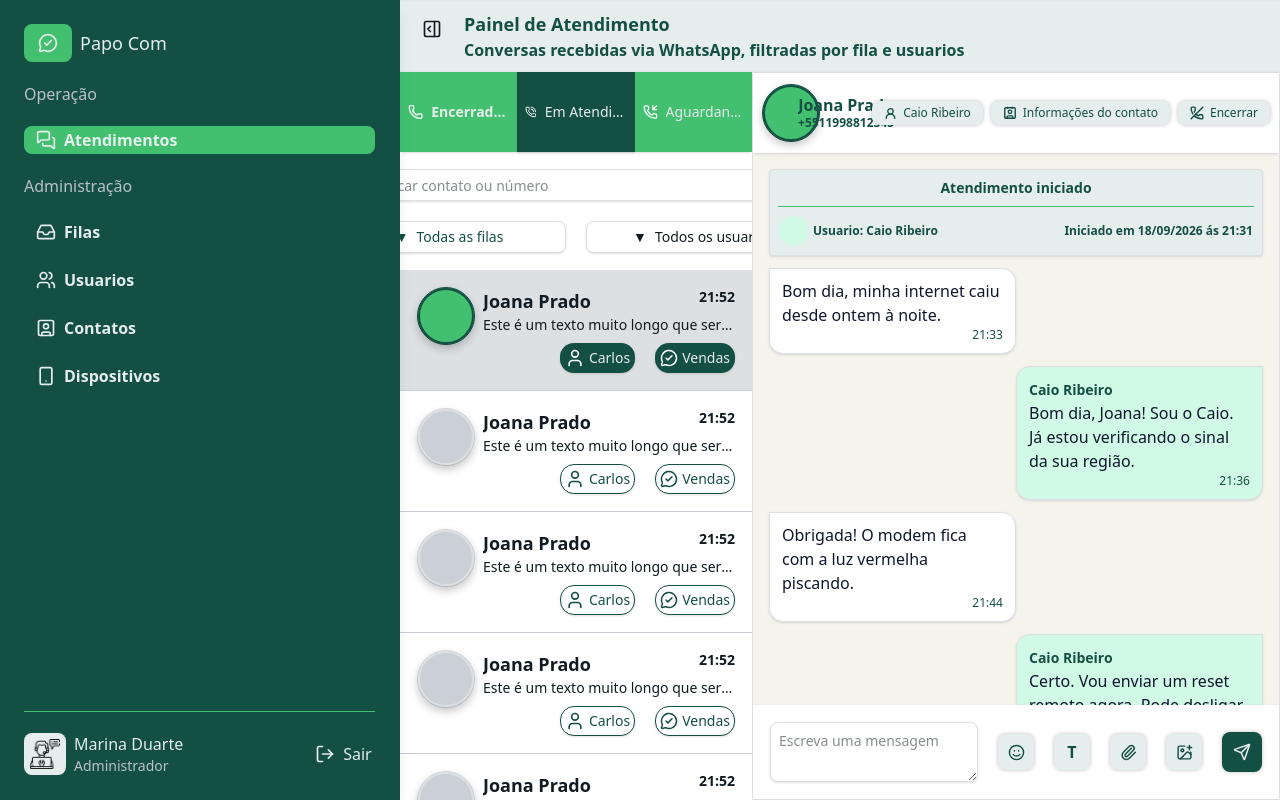
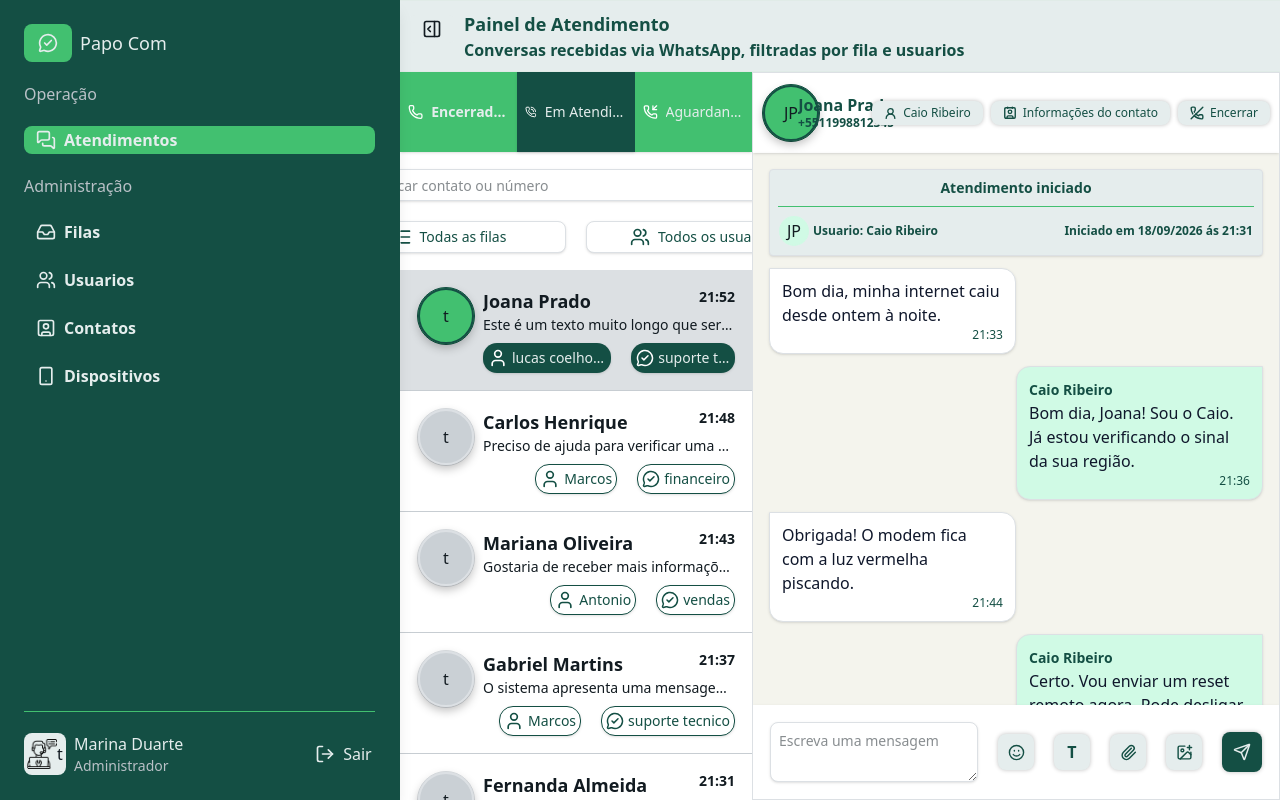
Before and after one commit to lucas-Coelho-Lucinda/PapoCom, a React (Vite) app: page /Atendimentos in a window 1280 px wide. Built offline with nearby package versions, Linux system fonts and the light colour scheme.

Commit message:
feat: implementação de ajustes para pesquisar e filtrar registros de listagens

```diff
--- a/src/pages/customerService/components/FiltersOptionsService/index.tsx
+++ b/src/pages/customerService/components/FiltersOptionsService/index.tsx
@@ -1,11 +1,15 @@
-import { Search } from "lucide-react";
+import { ListOrdered, Search, Users } from "lucide-react";
 import { CardLib } from "../../../../components/card";
 import { InputLib } from "../../../../components/Input";
 import { SelectLib } from "../../../../components/select";
 import { optionsQueue, optionsStatus } from "../TabsCall/selectOptions";
 import { CollpasedContext } from "../../../../context/collapsed";
+import type { FiltersOptionsServiceProps } from "./type";
 
-export const FiltersOptionsService = () => {
+export const FiltersOptionsService = ({
+  filterQueue,
+  filterUser,
+}: FiltersOptionsServiceProps) => {
   const { isCollapsed } = CollpasedContext();
 
   return (
@@ -28,8 +32,12 @@ export const FiltersOptionsService = () => {
 
         <div className="flex w-full min-w-0 gap-5">
           <SelectLib
+            searchable={true}
             variant="default"
             size="small"
+            onValueChange={(valueQueueSelected) => filterQueue(valueQueueSelected)}
+            searchPlaceholder="Pesquise uma fila..."
+            IconDefault={<ListOrdered size={20} />}
             options={optionsQueue}
             textColor="primary"
             className="min-w-0 flex-1 w-full max-w-full"
@@ -37,8 +45,13 @@ export const FiltersOptionsService = () => {
           />
 
           <SelectLib
+            searchable={true}
             variant="default"
             size="small"
+            textColor="primary"
+            onValueChange={(valueUserSelected)=> filterUser(valueUserSelected)}
+            searchPlaceholder="Pesquise um usuário..."
+            IconDefault={<Users size={20} />}
             options={optionsStatus}
             className="min-w-0 flex-1 w-full max-w-full"
             defaultValue={optionsStatus[0].value}
--- /dev/null
+++ b/src/pages/customerService/components/FiltersOptionsService/type.ts
@@ -0,0 +1,4 @@
+export interface FiltersOptionsServiceProps {
+    filterUser: (user: string) => void
+    filterQueue: (queue: string) => void
+}
--- a/src/pages/customerService/components/TabsCall/components/itemCall/index.tsx
+++ b/src/pages/customerService/components/TabsCall/components/itemCall/index.tsx
@@ -9,7 +9,9 @@ export const ItemCall = ({
   hour,
   name,
   text,
-  index,
+  id,
+  queue,
+  user,
   selectCall,
 }: ItemCallProps) => {
   return (
@@ -20,7 +22,7 @@ export const ItemCall = ({
       border="none"
       padding="md"
       colorsHouverText="secondary"
-      onClick={() => selectCall(index)}
+      onClick={() => selectCall(id)}
     >
       <div className="m-0 flex w-full min-w-0 flex-row gap-2 p-0">
         <div className="shrink-0">
@@ -30,7 +32,7 @@ export const ItemCall = ({
             color={isSelected ? "success" : "muted"}
             border={isSelected ? "primary" : "default"}
             fit="cover"
-            photoOrText="TAB"
+            textInfo="t"
           />
         </div>
 
@@ -83,7 +85,7 @@ export const ItemCall = ({
                 size="sm"
                 className="flex-1 min-w-0 truncate"
               >
-                Carlos
+                {user}
               </Textlib>
             </CardLib>
 
@@ -105,7 +107,7 @@ export const ItemCall = ({
                 size="sm"
                 className="flex-1 min-w-0 truncate"
               >
-                Vendas
+                {queue}
               </Textlib>
             </CardLib>
           </div>
--- a/src/pages/customerService/components/TabsCall/components/type.ts
+++ b/src/pages/customerService/components/TabsCall/components/type.ts
@@ -1,8 +1,10 @@
 export interface ItemCallProps {
   isSelected: boolean;
-  index: number;
+  id: number;
   name: string;
   text: string;
   hour: string;
+  queue: string;
+  user: string;
   selectCall: (indice: number) => void
 }
--- a/src/pages/customerService/components/TabsCall/index.tsx
+++ b/src/pages/customerService/components/TabsCall/index.tsx
@@ -14,12 +14,24 @@ import { Phone, PhoneCall, PhoneIncoming } from "lucide-react";
 
 export function TabsCall() {
   const [listStateCalls, setListStateCalls] = useState(generateListOfCalls(10));
+  const [optionQueue, setOptionQueue] = useState("Todas as filas");
+  const [optionUser, setOptionUser] = useState("Todos os usuarios");
 
-  const selectCall = (indice: number) => {
+  const listDefault = listStateCalls.filter((element) => {
+    const matchesQueue =
+      optionQueue === "Todas as filas" || element.queue === optionQueue;
+
+    const matchesUser =
+      optionUser === "Todos os usuarios" || element.user === optionUser;
+
+    return matchesQueue && matchesUser;
+  });
+
+  const selectCall = (id: number) => {
     setListStateCalls((prev) =>
-      prev.map((item, index) => ({
+      prev.map((item) => ({
         ...item,
-        selected: index === indice,
+        selected: item.id === id,
       })),
     );
   };
@@ -42,7 +54,7 @@ export function TabsCall() {
           size="small"
           className="flex flex-row gap-2 min-w-0 overflow-visible px-1"
         >
-          <Phone  size={20} color="#ffff" />
+          <Phone size={20} color="#ffff" />
           <Textlib
             color="secondary"
             as="span"
@@ -76,7 +88,7 @@ export function TabsCall() {
           size="small"
           className="flex flex-row gap-2 min-w-0 overflow-visible px-1"
         >
-          <PhoneIncoming  size={20} color="#ffff" />
+          <PhoneIncoming size={20} color="#ffff" />
           <Textlib
             color="secondary"
             as="span"
@@ -88,7 +100,10 @@ export function TabsCall() {
         </TabsTriggerLib>
       </TabsListLib>
 
-      <FiltersOptionsService />
+      <FiltersOptionsService
+        filterUser={setOptionUser}
+        filterQueue={setOptionQueue}
+      />
 
       <TabsContentLib
         value="em atendimento"
@@ -101,7 +116,7 @@ export function TabsCall() {
           className="min-h-0 w-full flex-1"
         >
           <div className="flex w-full min-w-0 flex-col pb-2">
-            {listStateCalls.map((item, index) => (
+            {listDefault.map((item, index) => (
               <div
                 key={`${item.name}-${index}`}
                 className="m-0 w-full min-w-0 p-0"
@@ -111,7 +126,9 @@ export function TabsCall() {
                   name={item.name}
                   hour={item.hour}
                   text={item.text}
-                  index={index}
+                  user={item.user}
+                  queue={item.queue}
+                  id={item.id}
                   selectCall={selectCall}
                 />
 
--- a/src/pages/customerService/components/TabsCall/listOfCalls.ts
+++ b/src/pages/customerService/components/TabsCall/listOfCalls.ts
@@ -1,8 +1,109 @@
-export const generateListOfCalls = (quantity: number) => {
-  return Array.from({ length: quantity }, (_, index) => ({
+const calls = [
+  {
     name: "Joana Prado",
-    selected: index === 0,
+    queue: "suporte tecnico",
+    user: "lucas coelho lucinda",
+    color: "#3B82F6",
     hour: "21:52",
     text: "Este é um texto muito longo que será cortado quando ultrapassa largura disponível do componente",
-  }));
+  },
+  {
+    name: "Carlos Henrique",
+    queue: "financeiro",
+    user: "Marcos",
+    color: "#22C55E",
+    hour: "21:48",
+    text: "Preciso de ajuda para verificar uma cobrança que apareceu incorretamente no sistema",
+  },
+  {
+    name: "Mariana Oliveira",
+    queue: "vendas",
+    user: "Antonio",
+    color: "#F59E0B",
+    hour: "21:43",
+    text: "Gostaria de receber mais informações sobre os produtos disponíveis para contratação",
+  },
+  {
+    name: "Gabriel Martins",
+    queue: "suporte tecnico",
+    user: "Marcos",
+    color: "#3B82F6",
+    hour: "21:37",
+    text: "O sistema apresenta uma mensagem de erro ao tentar realizar o procedimento solicitado",
+  },
+  {
+    name: "Fernanda Almeida",
+    queue: "financeiro",
+    user: "lucas coelho lucinda",
+    color: "#22C55E",
+    hour: "21:31",
+    text: "Gostaria de confirmar os valores referentes à última fatura emitida para minha empresa",
+  },
+  {
+    name: "Ricardo Souza",
+    queue: "vendas",
+    user: "Antonio",
+    color: "#F59E0B",
+    hour: "21:25",
+    text: "Tenho interesse em conhecer as condições comerciais e formas de pagamento disponíveis",
+  },
+  {
+    name: "Amanda Rodrigues",
+    queue: "suporte tecnico",
+    user: "Antonio",
+    color: "#3B82F6",
+    hour: "21:19",
+    text: "Não estou conseguindo acessar minha conta mesmo utilizando minhas credenciais corretamente",
+  },
+  {
+    name: "Lucas Ferreira",
+    queue: "financeiro",
+    user: "Marcos",
+    color: "#22C55E",
+    hour: "21:14",
+    text: "Preciso esclarecer uma dúvida relacionada ao pagamento e ao vencimento da minha fatura",
+  },
+  {
+    name: "Beatriz Carvalho",
+    queue: "vendas",
+    user: "lucas coelho lucinda",
+    color: "#F59E0B",
+    hour: "21:08",
+    text: "Gostaria de falar com um atendente para entender melhor as opções de contratação",
+  },
+  {
+    name: "Rafael Mendes",
+    queue: "suporte tecnico",
+    user: "Marcos",
+    color: "#3B82F6",
+    hour: "21:02",
+    text: "Estou enfrentando dificuldades para utilizar uma funcionalidade específica da aplicação",
+  },
+  {
+    name: "Camila Martins",
+    queue: "financeiro",
+    user: "Antonio",
+    color: "#22C55E",
+    hour: "20:56",
+    text: "Minha empresa precisa atualizar algumas informações relacionadas ao cadastro financeiro",
+  },
+  {
+    name: "Pedro Henrique",
+    queue: "vendas",
+    user: "lucas coelho lucinda",
+    color: "#F59E0B",
+    hour: "20:49",
+    text: "Gostaria de solicitar uma proposta comercial para os serviços apresentados anteriormente",
+  },
+];
+
+export const generateListOfCalls = (quantity: number) => {
+  return Array.from(
+    { length: quantity },
+    (_, index) => ({
+      id: index + 1,
+      ...calls[index % calls.length],
+      selected: index === 0,
+    }),
+  );
 };
--- a/src/pages/customerService/components/TabsCall/selectOptions.ts
+++ b/src/pages/customerService/components/TabsCall/selectOptions.ts
@@ -13,7 +13,7 @@ export const optionsQueue = [
         value: "financeiro",
     },
 
-     {
+    {
         label: "Vendas",
         value: "vendas",
     },
@@ -22,7 +22,7 @@ export const optionsQueue = [
 export const optionsStatus = [
     {
         label: "Todos os usuarios",
-        value: "Todos os usurios",
+        value: "Todos os usuarios",
     },
     {
         label: "lucas coelho lucinda",
@@ -34,8 +34,13 @@ export const optionsStatus = [
         value: "Marcos",
     },
 
-     {
+    {
         label: "Antonio",
         value: "Antonio",
     },
+
+    {
+        label: "Rafael",
+        value: "Rafael",
+    }
 ]
--- a/src/pages/customerService/components/convertionPainel/components/contactInfoPanel/index.tsx
+++ b/src/pages/customerService/components/convertionPainel/components/contactInfoPanel/index.tsx
@@ -81,7 +81,7 @@ export const ContactInfoPanel = ({
               shadow="default"
               color="success"
               border="primary"
-              photoOrText="JP"
+              textInfo="JP"
             />
 
             <Textlib
@@ -240,7 +240,7 @@ export const ContactInfoPanel = ({
                         shadow="none"
                         color="sendMessage"
                         border="none"
-                        photoOrText="JP"
+                       textInfo="JP"
                       />
 
                       <Textlib
--- a/src/pages/customerService/components/convertionPainel/components/conversationHeader/index.tsx
+++ b/src/pages/customerService/components/convertionPainel/components/conversationHeader/index.tsx
@@ -25,7 +25,7 @@ export const ConversationHeader = ({
           shadow="default"
           color="success"
           border="primary"
-          photoOrText="JP"
+          textInfo="JP"
         />
         <div className="min-w-0 flex flex-col  justify-center items-center">
           <Textlib
--- a/src/pages/customerService/components/convertionPainel/components/messageBubble/index.tsx
+++ b/src/pages/customerService/components/convertionPainel/components/messageBubble/index.tsx
@@ -41,7 +41,7 @@ export const MessageBubble = ({ message }: { message: Message }) => {
                 shadow="none"
                 color="sendMessage"
                 border="none"
-                photoOrText="JP"
+                textInfo="JP"
               />
 
               <Textlib
--- a/src/pages/customerService/components/drawerService/index.tsx
+++ b/src/pages/customerService/components/drawerService/index.tsx
@@ -140,6 +140,7 @@ export const DrawerService = () => {
                       shape="square"
                       fit="cover"
                       size="small"
+                      textInfo="t"
                     />
                   </div>
                 </TooltipTriggerLib>
```
